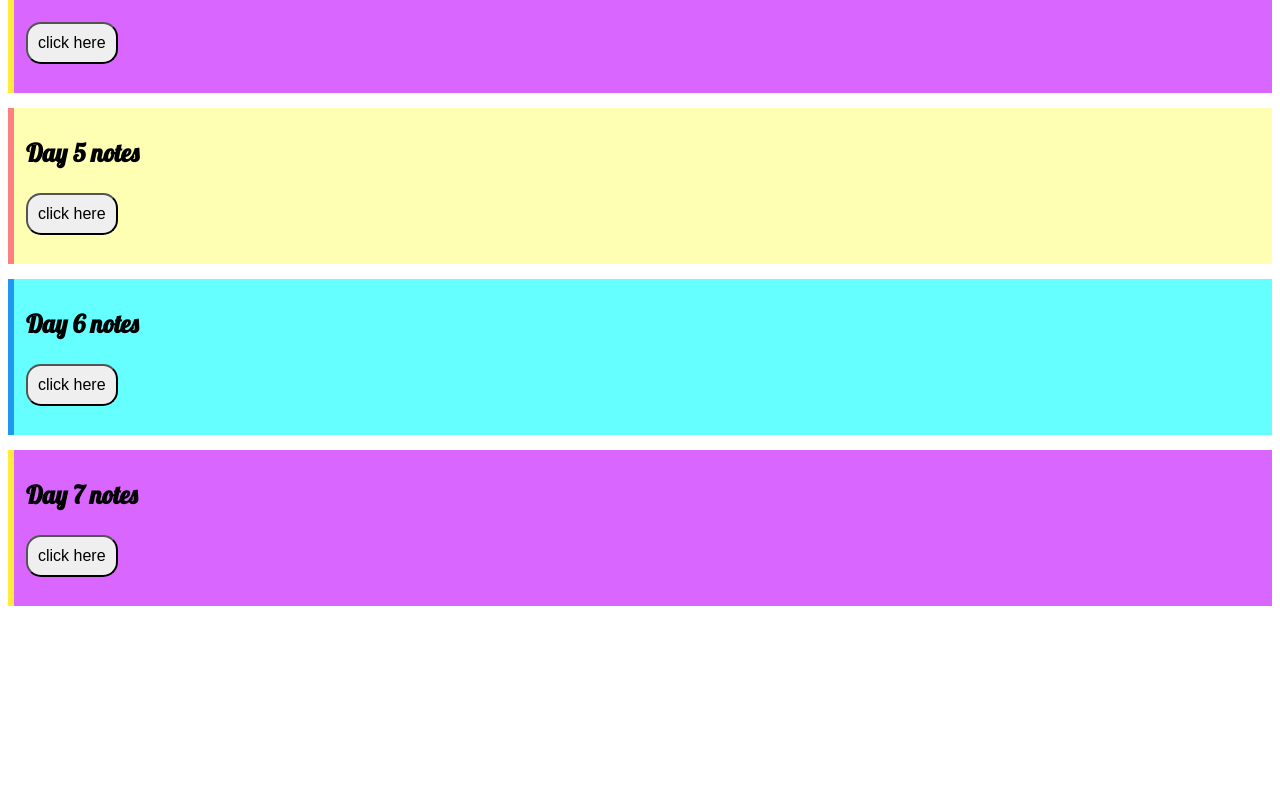
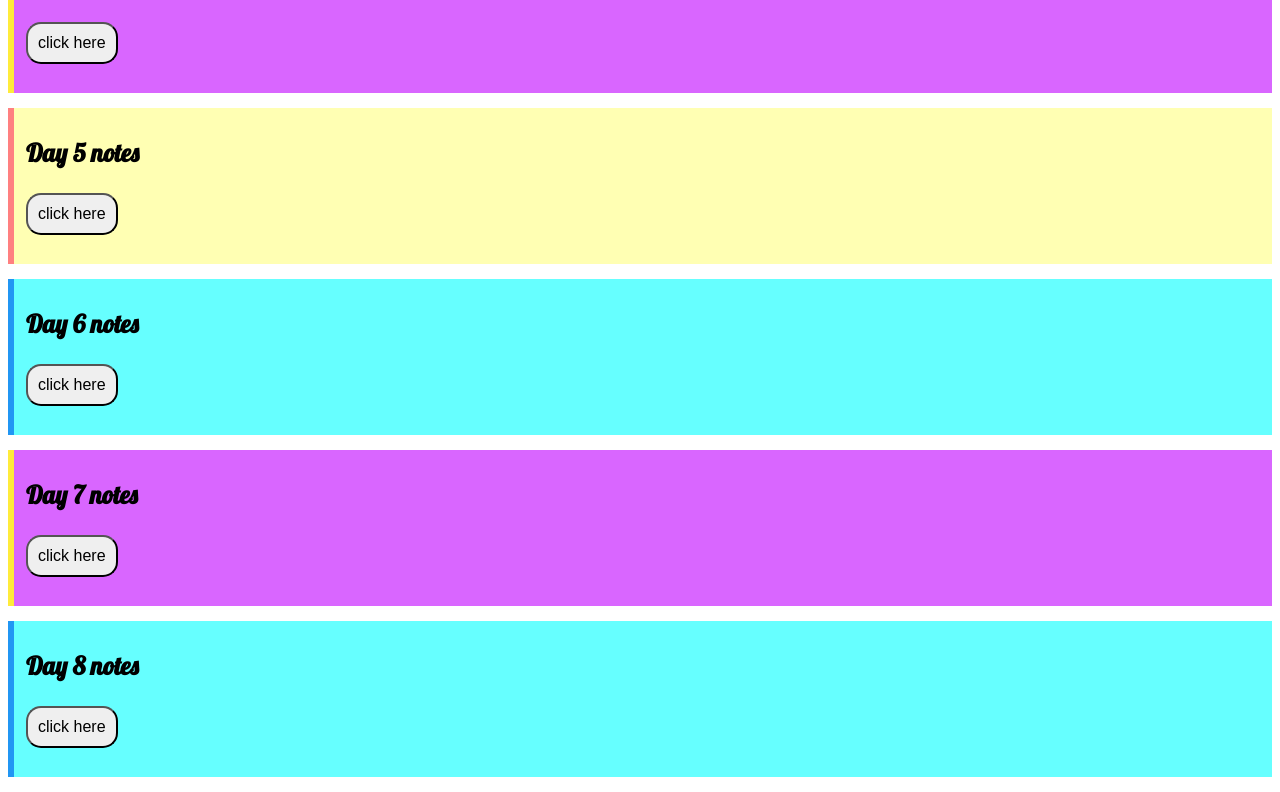
Before and after one commit to suvadeep2001/notes-website, a plain HTML site: page index.html in a window 1280 px wide. Shown: the part 1617-2409 px from the top of the page. Before the commit the page ends 2238 px from the top, so only its background shows below. Drawn offline with Linux system fonts and the light colour scheme.

Commit message:
added day-8 notes

```diff
--- a/css/style.css
+++ b/css/style.css
@@ -37,6 +37,10 @@ div {
   background-color:   #d966ff;
   border-left: 6px solid #ffeb3b;
 }
+.day-8 {
+  background-color: #66ffff;
+  border-left: 6px solid #2196F3;
+}
 
 
 .copy-code{
--- a/index.html
+++ b/index.html
@@ -1,5 +1,6 @@
 <!DOCTYPE html>
 <html>
+
 <head>
   <meta name="viewport" content="width=device-width, initial-scale=1">
   <link rel="icon" href="images/logo.jpg">
@@ -9,6 +10,7 @@
   <title> All notes </title>
   <link rel="stylesheet" href="css/style.css">
 </head>
+
 <body>
 
   <h2><u>All Notes(Data structures And Algorithms) : </u></h2>
@@ -49,7 +51,7 @@
   <h2><u>All Codes(Data structures And Algorithms) : </u></h2>
 
   <div class="copy-code">
-  <a href="https://all-codes-in-data-structures-and-algorithms.netlify.app/" target="_blank" >
+    <a href="https://all-codes-in-data-structures-and-algorithms.netlify.app/" target="_blank">
       <p><button type="button">click here</button> </p>
     </a>
   </div>
@@ -112,5 +114,13 @@
     </a>
   </div>
 
+  <div class="day-8">
+    <p><strong>Day 8 notes</strong> </p>
+
+    <a href="./web_developmet/day-8.zip" download="day-8 notes">
+      <p><button type="button">click here</button></p>
+    </a>
+  </div>
 </body>
+
 </html>
```
Also changed, not shown: 1 other file. Lines whose indentation alone changed are shown as unchanged.
